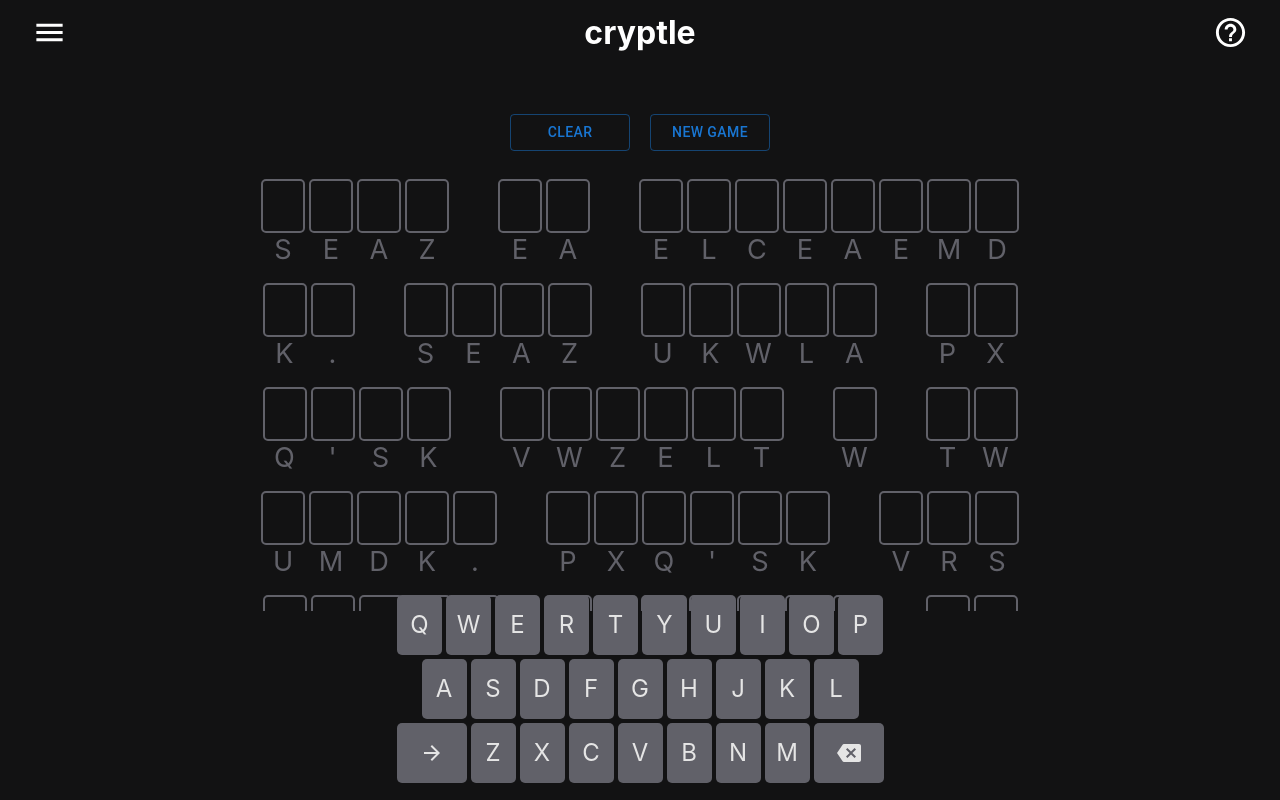
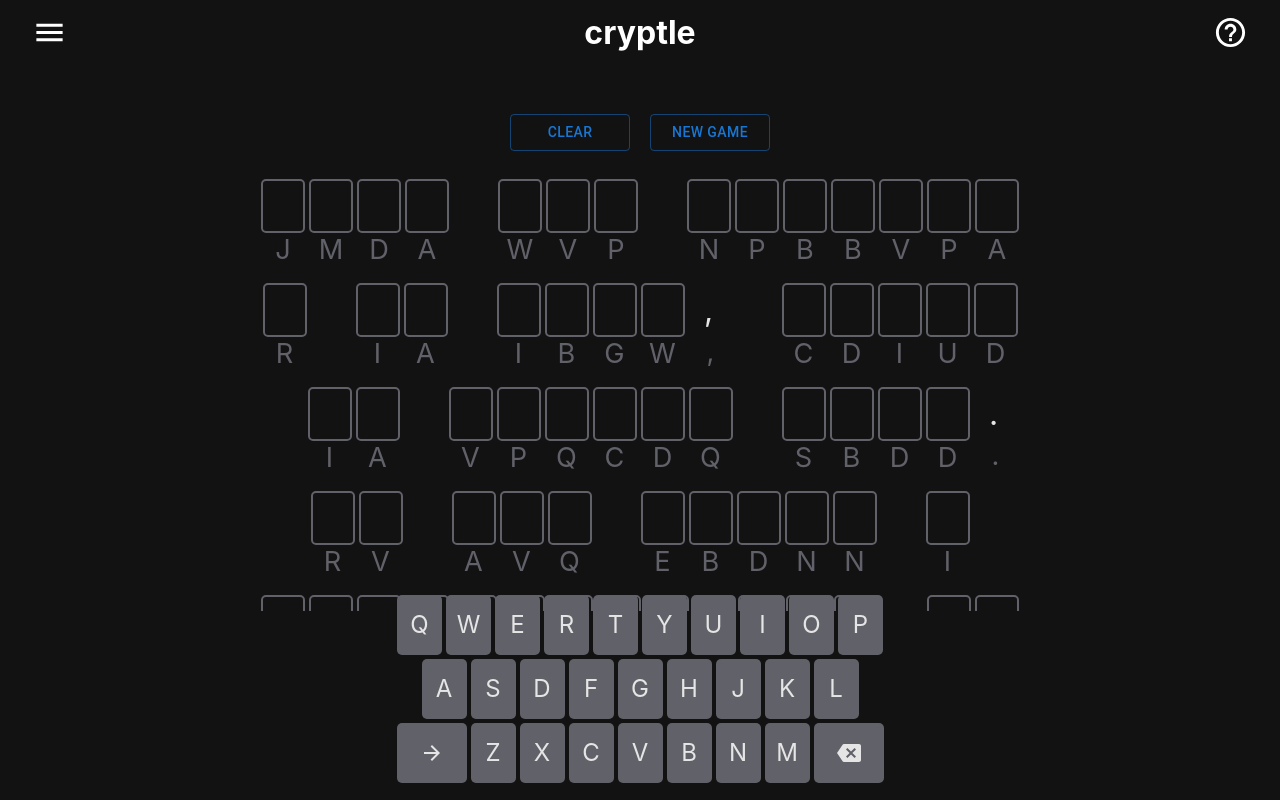
Before and after one commit to batjuli/cryptle, a React (Create React App) app: page / in a window 1280 px wide. Both pictures are taken after a click on the button "NEW GAME". Built offline with nearby package versions, Linux system fonts and the light colour scheme.

Commit message:
non-alphabetic characters and fully functioning new game

```diff
--- a/src/components/LetterBox.js
+++ b/src/components/LetterBox.js
@@ -8,6 +8,15 @@
     value = value.toUpperCase();
   }
   encryptedLetter = encryptedLetter.toUpperCase();
+  // if non-alphabetical, make it un-selectable
+  if (!/[a-zA-Z]/.test(encryptedLetter)) {
+    return (
+      <NonselectableContainer>
+        <NonselectableBox>{value}</NonselectableBox>
+        <EncryptedLetter>{encryptedLetter}</EncryptedLetter>
+      </NonselectableContainer>
+    );
+  }
   if (selectedLetter === encryptedLetter) {
     return (
       <Container onClick={() => handleLetterSelect(encryptedLetter)}>
@@ -72,3 +81,21 @@
   font-size: 1.7em;
   color: #cba05f;
 `;
+
+const NonselectableContainer = styled.div`
+  display: flex;
+  flex-direction: column;
+  width: 44px;
+  height: 100px;
+  justify-content: center;
+  margin: 2px;
+`;
+
+const NonselectableBox = styled.div`
+  display: flex;
+  height: 50px;
+  width: 40px;
+  font-size: 2em;
+  justify-content: center;
+  line-height: 50px;
+`;
--- a/src/pages/Main.js
+++ b/src/pages/Main.js
@@ -25,20 +25,13 @@
   // game state = array of arrays, child arrays = [encryptedLetter, usersInput]
   const [gameState, setGameState] = React.useState(
     encryptedMessage.split('').map((x) => {
+      // if the encrypted letter is non-alphabetical, keep it as the answer
+      if (!/[a-zA-Z]/.test(x)) {
+        return [x, x];
+      }
       return [x, null];
     })
   );
-
-  // whenever message changes, reset gameState
-  React.useEffect(() => {
-    const newCryptogram = randomCryptogram(message);
-    setEncryptedMessage(newCryptogram);
-    setGameState(
-      newCryptogram.split('').map((x) => {
-        return [x, null];
-      })
-    );
-  }, [message]);
 
   const handleWin = () => {
     console.log('you win!');
@@ -53,6 +46,38 @@
       handleWin();
     }
   }, [gameState, message]);
+
+  const handleClear = () => {
+    setGameState(
+      encryptedMessage.split('').map((x) => {
+        // if the encrypted letter is non-alphabetical, keep it as the answer
+        if (!/[a-zA-Z]/.test(x)) {
+          return [x, x];
+        }
+        return [x, null];
+      })
+    );
+    setSelectedLetter(null);
+  };
+
+  const handleNewGame = () => {
+    // change message
+    const newMessage = getRandomQuote().quote.toUpperCase();
+    setMessage(newMessage);
+    const newCryptogram = randomCryptogram(newMessage);
+    setEncryptedMessage(newCryptogram);
+    setGameState(
+      newCryptogram.split('').map((x) => {
+        // if the encrypted letter is non-alphabetical, keep it as the answer
+        if (!/[a-zA-Z]/.test(x)) {
+          return [x, x];
+        }
+        return [x, null];
+      })
+    );
+    // reset selected item
+    setSelectedLetter(null);
+  };
 
   // update selected letter with key pressed
   const handleKeyPress = (letter) => {
@@ -94,21 +119,6 @@
       window.removeEventListener('keydown', handleKeyDown);
     };
   }, [selectedLetter, gameState]);
-
-  const handleClear = () => {
-    setGameState(
-      encryptedMessage.split('').map((x) => {
-        return [x, null];
-      })
-    );
-    setSelectedLetter(null);
-  };
-
-  const handleNewGame = () => {
-    console.log('new game button pressed');
-    // change message
-    setMessage(getRandomQuote().quote.toUpperCase());
-  };
 
   return (
     <Container>
--- a/src/utils/quotes.js
+++ b/src/utils/quotes.js
@@ -1,21 +1,36 @@
 const quotesJson = [
   {
-    id: 0,
     from: 'richard buckland, week 1 lecture',
-    quote:
-      "everyone must read the art of war because it is very clever it is an ancient or very old chinese guy writing down his thoughts about war and basically they're not even about war they're about winning and how you win and it's very clever it's very very clever",
+    quote: 'everyone must read the art of war because it is very clever',
   },
   {
-    id: 1,
     from: 'richard buckland',
     quote:
       'an engineer has a duty to the engineering profession and the public it serves',
   },
   {
-    id: 2,
     from: 'richard buckland',
     quote:
-      "risk is invisible. risk means you're taking a gamble. you're throwing a coin. no one ever sees the coin being thrown, all people see is the outcome",
+      "risk is invisible you're throwing a coin no one ever sees the coin being thrown",
+  },
+  {
+    from: 'sun tzu',
+    quote: 'The supreme art of war is to subdue the enemy without fighting',
+  },
+  {
+    from: 'sun tzu',
+    quote:
+      'Let your plans be dark and impenetrable as night, and when you move, fall like a thunderbolt',
+  },
+  {
+    from: 'sun tzu',
+    quote:
+      'There is no instance of a nation benefitting from prolonged warfare',
+  },
+  {
+    from: 'sun tzu',
+    quote:
+      'When you surround an army, leave an outlet free. Do not press a desperate foe too hard.',
   },
 ];
 
```
